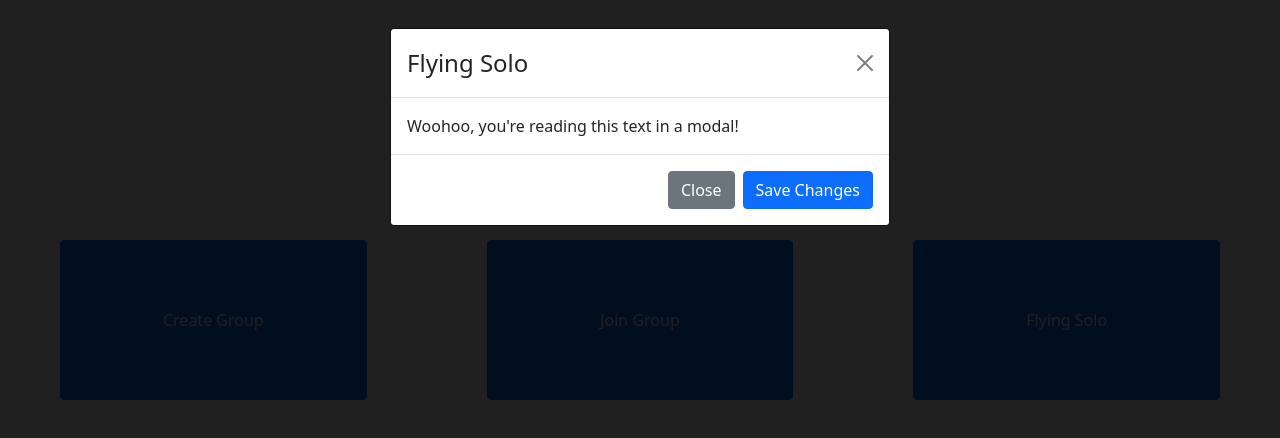
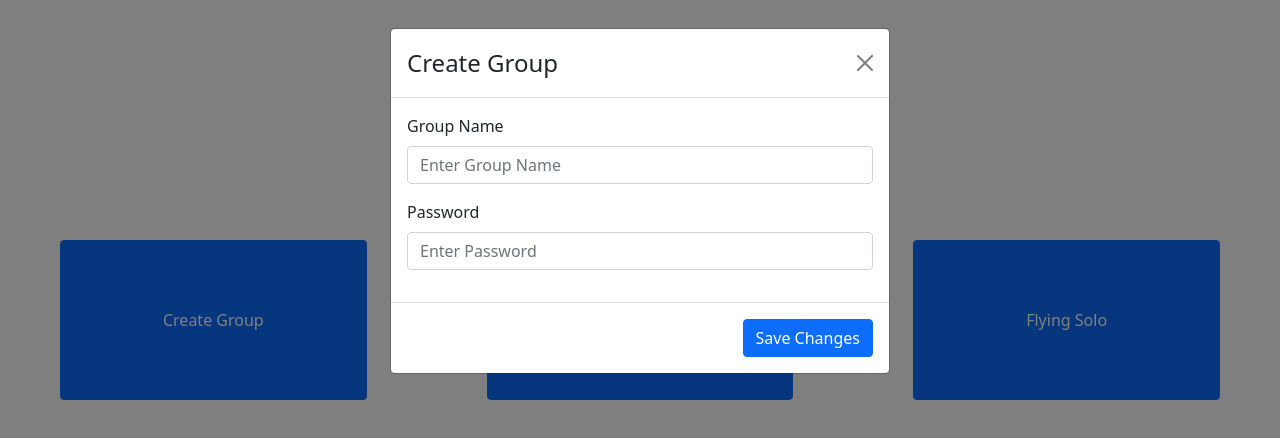
Before and after one commit to FoodFindOp/food-find-main, a React (Create React App) app in the folder frontend/: page / in a window 1280 px wide. Both pictures are taken after a click on the button "Create Group". Shown: the top 438 px of the page. Built offline with nearby package versions, Linux system fonts and the light colour scheme.

Commit message:
ran into issues, may need to restructure wireframes

```diff
--- a/frontend/src/ui/Home.js
+++ b/frontend/src/ui/Home.js
@@ -1,6 +1,6 @@
 import React from "react"
 import { useState } from 'react'
-import { Container, Row, Col, Button, Modal, } from 'react-bootstrap'
+import { Container, Row, Col, Button, Modal, Form } from 'react-bootstrap'
 import "./homeButtons.css"
 
 export const Home = () => {
@@ -8,6 +8,18 @@ export const Home = () => {
 
   const handleClose = () => setShow(false);
   const handleShow = () => setShow(true);
+
+  const [show2, setShow2] = useState(false);
+
+  const handleClose2 = () => setShow2(false);
+  const handleShow2 = () => setShow2(true);
+
+  const [show3, setShow3] = useState(false);
+
+  const handleClose3 = () => setShow3(false);
+  const handleShow3 = () => setShow3(true);
+
+
   return (
 
   <>
@@ -38,11 +50,22 @@ export const Home = () => {
               <Modal.Header closeButton>
                 <Modal.Title>Create Group</Modal.Title>
               </Modal.Header>
-              <Modal.Body>Woohoo, you're reading this text in a modal!</Modal.Body>
+              <Modal.Body>
+                <Form>
+                  <Form.Group className="mb-3" controlId="formBasicText">
+                    <Form.Label>Group Name</Form.Label>
+                    <Form.Control type="text" placeholder="Enter Group Name" /></Form.Group>
+                  <Form.Group className="mb-3" controlId="formBasicPassword">
+                    <Form.Label>Password</Form.Label>
+                    <Form.Control type="text" placeholder="Enter Password" /></Form.Group>
+
+
+                </Form>
+
+
+
+              </Modal.Body>
               <Modal.Footer>
-                <Button variant="secondary" onClick={handleClose}>
-                  Close
-                </Button>
                 <Button variant="primary" onClick={handleClose}>
                   Save Changes
                 </Button>
@@ -51,18 +74,15 @@ export const Home = () => {
           </Col>
 
           <Col md={4} className="d-grid gap-2 mx-auto">
-            <Button className="target mx-5" onClick={handleShow}>Join Group</Button>
+            <Button className="target mx-5" onClick={handleShow2}>Join Group</Button>
 
-            <Modal show={show} onHide={handleClose}>
+            <Modal show={show2} onHide={handleClose2}>
               <Modal.Header closeButton>
                 <Modal.Title>Join Group</Modal.Title>
               </Modal.Header>
               <Modal.Body>Woohoo, you're reading this text in a modal!</Modal.Body>
               <Modal.Footer>
-                <Button variant="secondary" onClick={handleClose}>
-                  Close
-                </Button>
-                <Button variant="primary" onClick={handleClose}>
+                <Button variant="primary" onClick={handleClose2}>
                   Save Changes
                 </Button>
               </Modal.Footer>
@@ -70,18 +90,15 @@ export const Home = () => {
           </Col>
 
           <Col md={4} className="d-grid gap-2 mx-auto">
-            <Button className="target mx-5" onClick={handleShow}>Flying Solo</Button>
+            <Button className="target mx-5" onClick={handleShow3}>Flying Solo</Button>
 
-            <Modal show={show} onHide={handleClose}>
+            <Modal show={show3} onHide={handleClose3}>
               <Modal.Header closeButton>
                 <Modal.Title>Flying Solo</Modal.Title>
               </Modal.Header>
               <Modal.Body>Woohoo, you're reading this text in a modal!</Modal.Body>
               <Modal.Footer>
-                <Button variant="secondary" onClick={handleClose}>
-                  Close
-                </Button>
-                <Button variant="primary" onClick={handleClose}>
+                <Button variant="primary" onClick={handleClose3}>
                   Save Changes
                 </Button>
               </Modal.Footer>
@@ -89,9 +106,6 @@ export const Home = () => {
           </Col>
         </Row>
       </Container>
-
-
-
     </>
   )
 }
```
